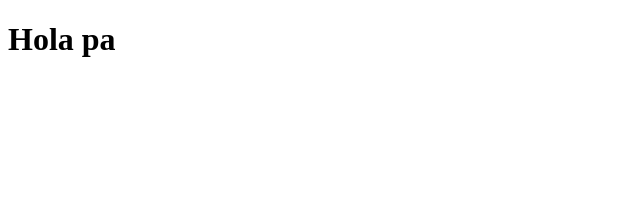
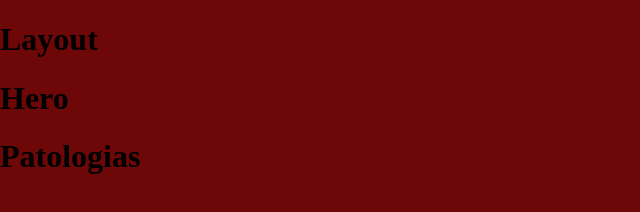
Before and after one commit to tomasghilino/luisGhilinoMedico, a Gatsby site: page / in a window 1280 px wide. Shown: the whole page, without its empty margins (0-640 px from the left). Built offline with nearby package versions, Linux system fonts and the light colour scheme; Gatsby itself is replaced by a stand-in of ours.

Commit message:
initial infraestructure

```diff
--- a/gatsby-config.js
+++ b/gatsby-config.js
@@ -6,6 +6,7 @@ module.exports = {
     siteUrl: `https://gatsbystarterdefaultsource.gatsbyjs.io/`,
   },
   plugins: [
+    `gatsby-plugin-styled-components`,
     `gatsby-plugin-react-helmet`,
     `gatsby-plugin-image`,
     {
--- a/package.json
+++ b/package.json
@@ -5,6 +5,7 @@
   "version": "0.1.0",
   "author": "Kyle Mathews <mathews.kyle@gmail.com>",
   "dependencies": {
+    "babel-plugin-styled-components": "^2.0.6",
     "gatsby": "^4.10.1",
     "gatsby-plugin-gatsby-cloud": "^4.10.0",
     "gatsby-plugin-image": "^2.10.0",
@@ -12,12 +13,15 @@
     "gatsby-plugin-offline": "^5.10.1",
     "gatsby-plugin-react-helmet": "^5.10.0",
     "gatsby-plugin-sharp": "^4.10.1",
+    "gatsby-plugin-styled-components": "^5.10.0",
     "gatsby-source-filesystem": "^4.10.0",
     "gatsby-transformer-sharp": "^4.10.0",
+    "normalize.css": "^8.0.1",
     "prop-types": "^15.8.1",
     "react": "^17.0.1",
     "react-dom": "^17.0.1",
-    "react-helmet": "^6.1.0"
+    "react-helmet": "^6.1.0",
+    "styled-components": "^5.3.3"
   },
   "devDependencies": {
     "prettier": "^2.6.0"
--- /dev/null
+++ b/src/components/Hero/index.jsx
@@ -0,0 +1,6 @@
+import React from "react"
+const Hero = () => {
+  return <h1>Hero</h1>
+}
+
+export default Hero
--- /dev/null
+++ b/src/components/Layout/LayoutElements.jsx
@@ -0,0 +1,16 @@
+import { createGlobalStyle } from "styled-components"
+
+export const GlobalStyle = createGlobalStyle`
+
+    /* apply a natural box layout model to all elements, but allowing components to change */
+    html {
+    box-sizing: border-box;
+    }
+    *, *:before, *:after {
+    box-sizing: inherit;
+    }
+
+    body{
+        background-color: #6e0707;
+    }
+`
--- /dev/null
+++ b/src/components/Layout/index.jsx
@@ -0,0 +1,15 @@
+import React from "react"
+
+import { GlobalStyle } from "./LayoutElements"
+
+const Layout = props => {
+  return (
+    <>
+      <GlobalStyle />
+      <h1>Layout</h1>
+      {props.children}
+    </>
+  )
+}
+
+export default Layout
--- /dev/null
+++ b/src/components/Patologias/index.jsx
@@ -0,0 +1,6 @@
+import React from "react"
+const Patologias = () => {
+  return <h1>Patologias</h1>
+}
+
+export default Patologias
--- a/src/pages/index.jsx
+++ b/src/pages/index.jsx
@@ -1,7 +1,15 @@
 import * as React from "react"
-
+import "normalize.css"
+import Layout from "../components/Layout"
+import Hero from "../components/Hero"
+import Patologias from "../components/Patologias"
 const App = () => {
-  return <h1>Hola pa</h1>
+  return (
+    <Layout>
+      <Hero />
+      <Patologias />
+    </Layout>
+  )
 }
 
 export default App
```
Also changed, not shown: src/components/Hero/HeroElements.jsx (added), src/components/Patologias/PatologiasElements.jsx (added), 1 other file.
